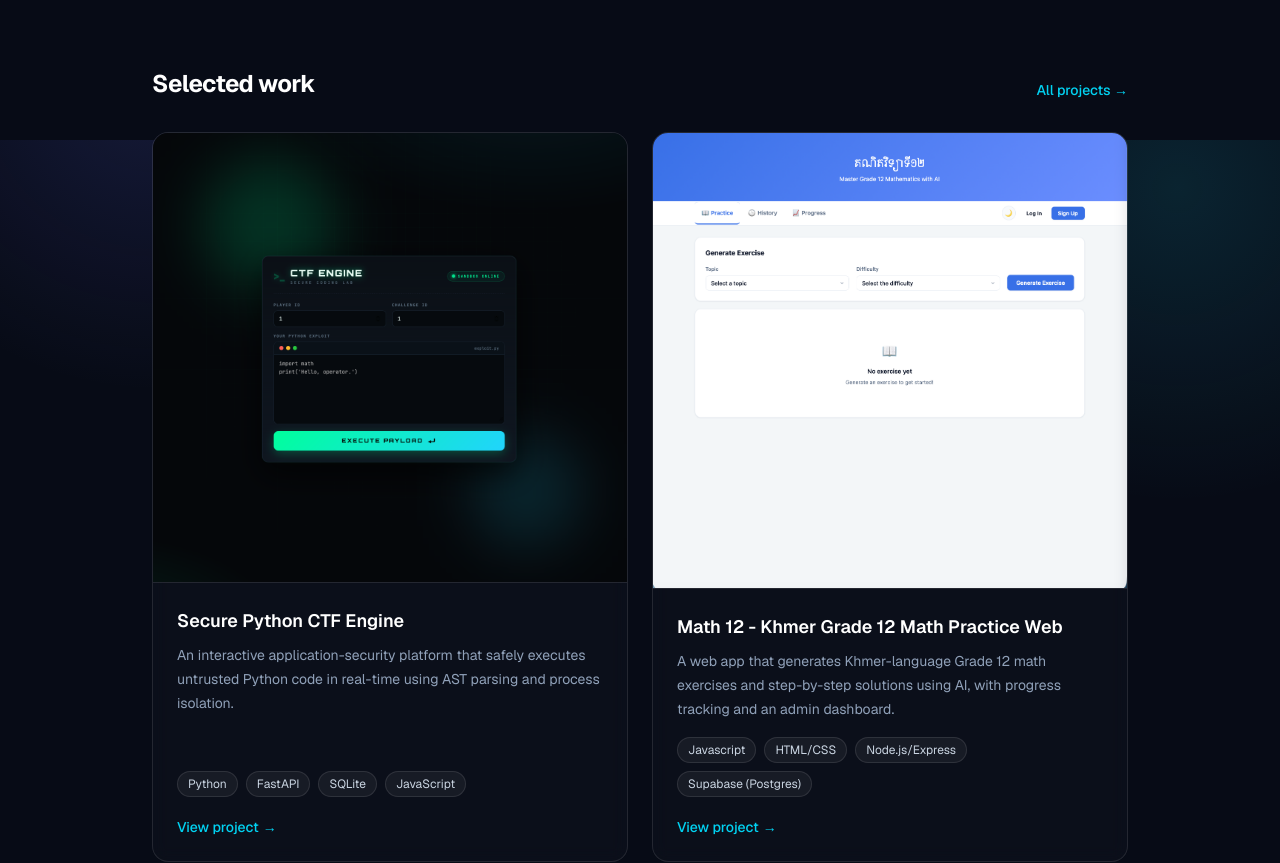
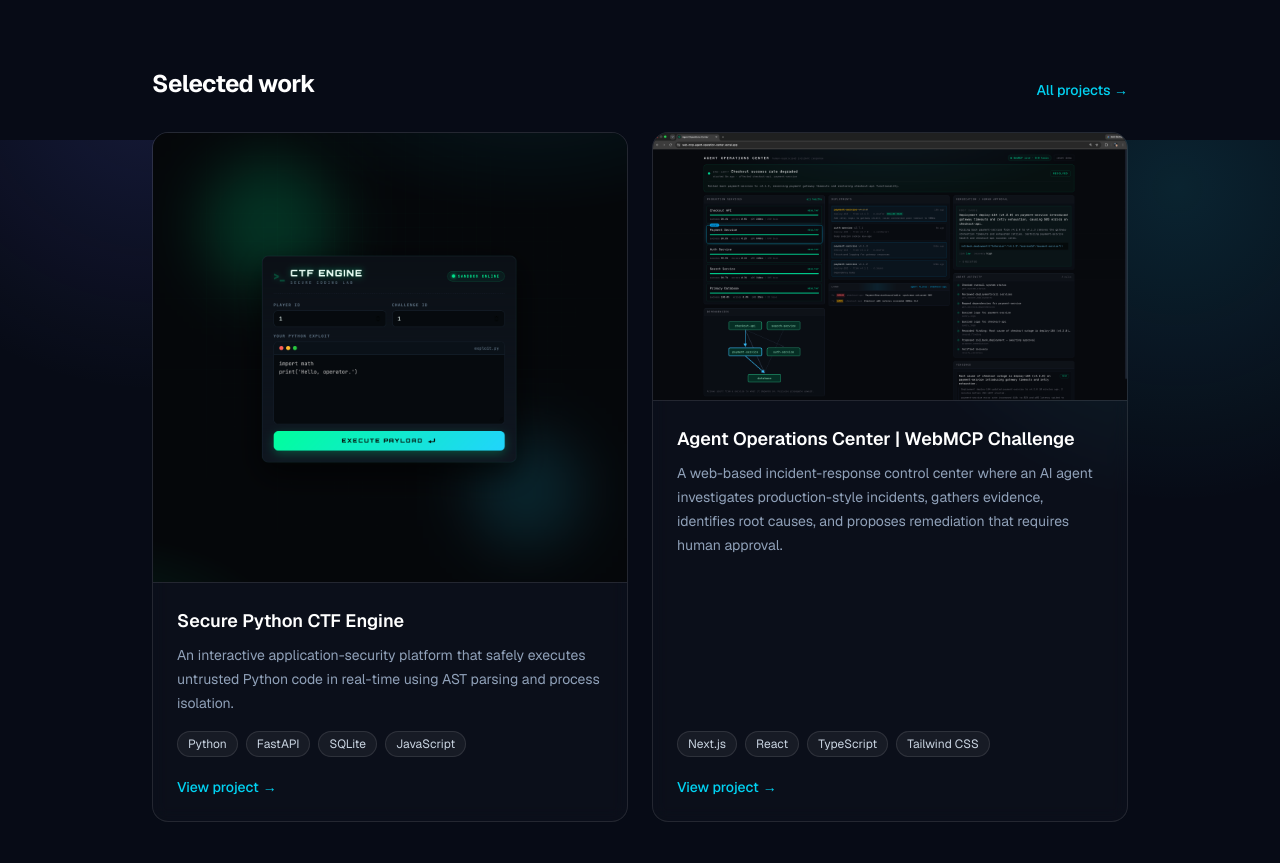
Before and after one commit to Lyhorng-labs/Lyhorng-labs.github.io, a Next.js app: page / in a window 1280 px wide. Shown: the part 660-1523 px from the top of the page. Built offline with nearby package versions, Linux system fonts and the light colour scheme.

Commit message:
Update project

```diff
--- a/app/data/projects.ts
+++ b/app/data/projects.ts
@@ -19,6 +19,17 @@ export const projects: Project[]=[
         github:"https://github.com/Lyhorng-labs/CTF-Engine",
         demo: "https://youtu.be/Z8sE0C4ZRNc?si=6raX52ymydz1cIHo",
 
+
+    },
+    {
+        slug: "agent-operation-center",
+        title:"Agent Operations Center | WebMCP Challenge",
+        description:"A web-based incident-response control center where an AI agent investigates production-style incidents, gathers evidence, identifies root causes, and proposes remediation that requires human approval.",
+        tech:[ "Next.js","React","TypeScript", "Tailwind CSS","WebMCP"],
+        image: "/webmcp.png",
+        link:"https://web-mcp-agent-operation-center.vercel.app",
+        github:"https://github.com/Lyhorng-labs/WebMCP-Agent-Operation-Center",
+        demo: "https://youtu.be/oufaVmQJva8?si=IhDSejMx6ss_pDY_",
 
     },
     {
```
Also changed, not shown: public/webmcp.png (added).
